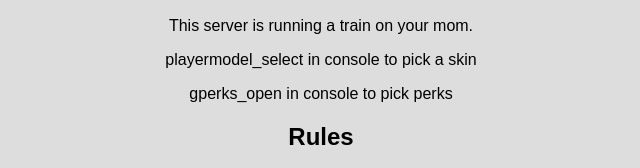
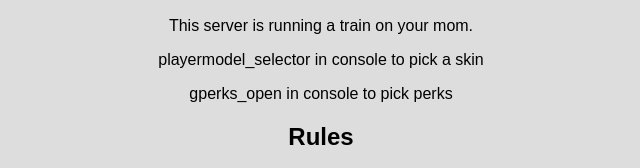
Before and after one commit to fuzzysocks48-cloud/Gmod-MOTD, a plain HTML site: page index.html in a window 1280 px wide. Shown: the part 570-738 px from the top of the page, 319-959 px from the left. Drawn offline with Linux system fonts and the light colour scheme.

Commit message:
Update index.html

```diff
--- a/index.html
+++ b/index.html
@@ -33,7 +33,7 @@
 
     <h2>About This Server</h2>
     <p>This server is running a train on your mom.</p>
-    <p>playermodel_select in console to pick a skin</p>
+    <p>playermodel_selector in console to pick a skin</p>
     <p>gperks_open in console to pick perks</p>
 
     <h2>Rules</h2>
```
